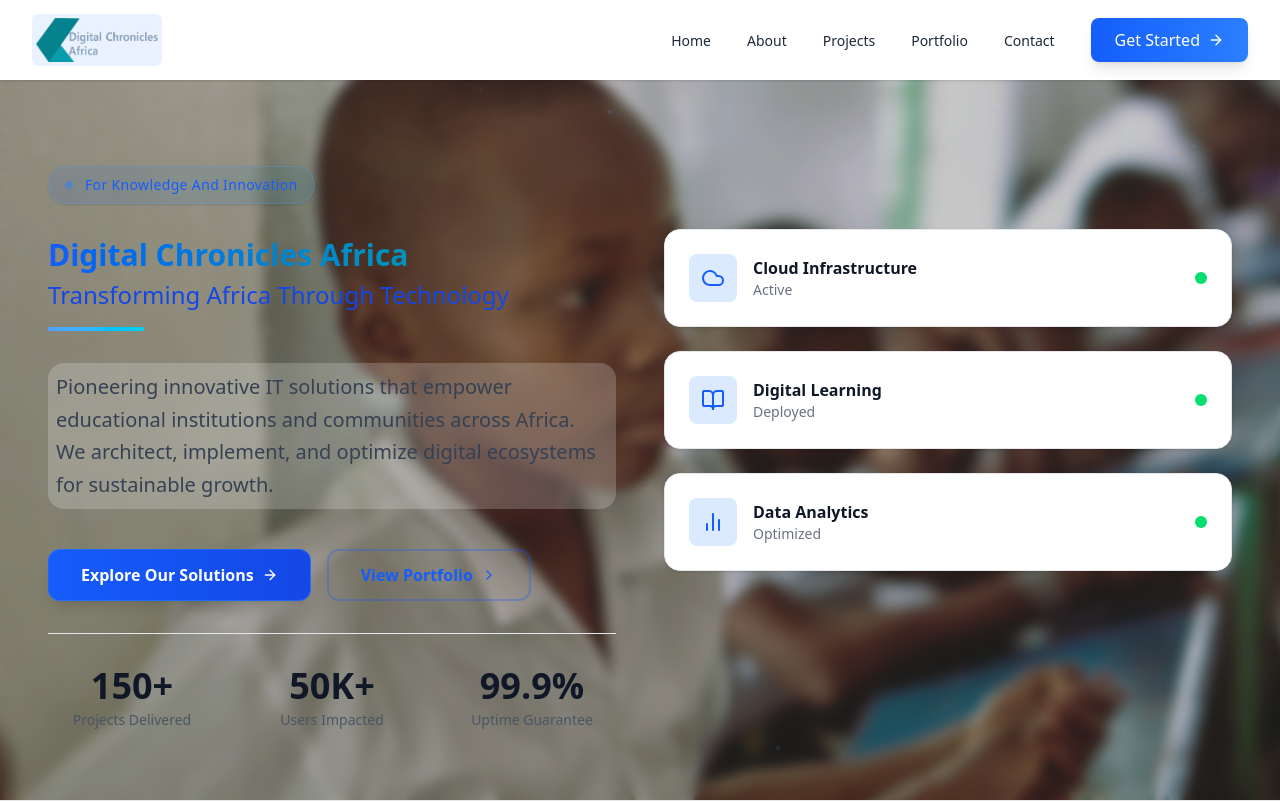
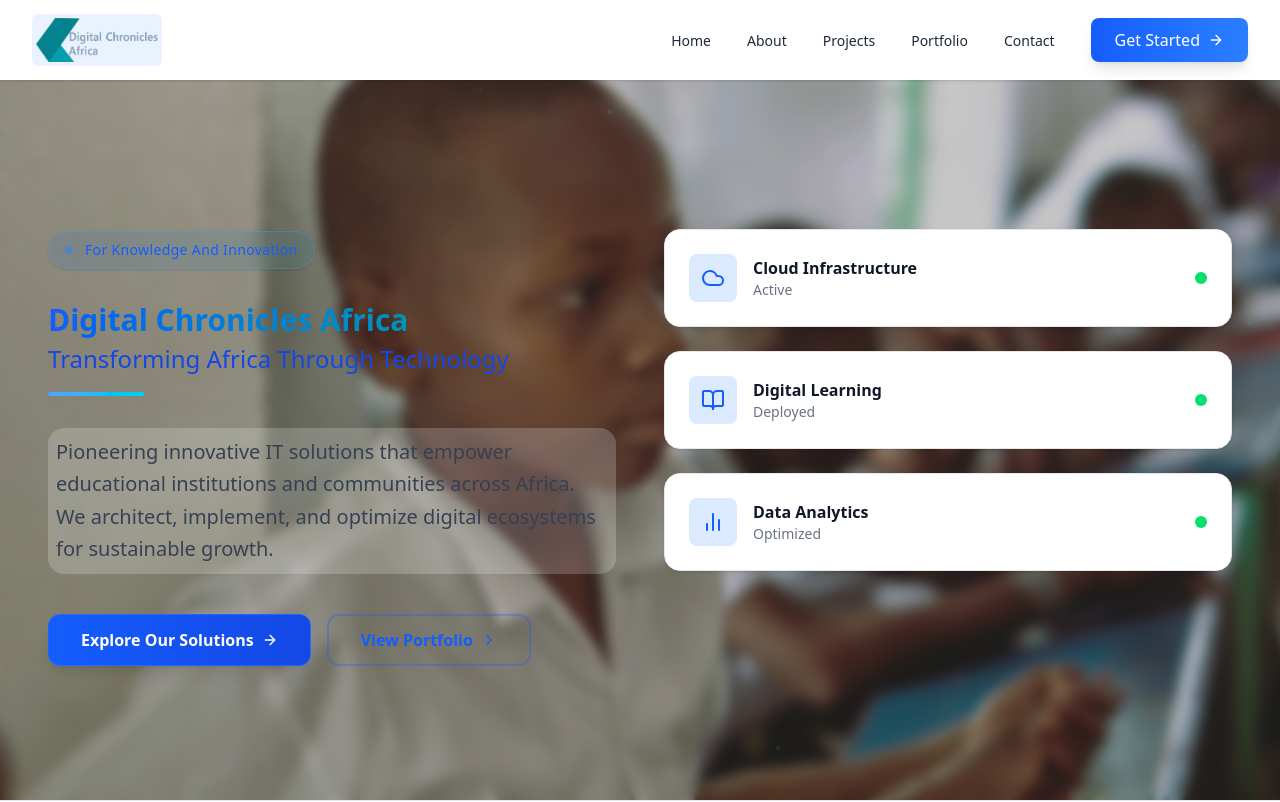
Before and after one commit to atwanzireT/dcl-website, a Next.js app: page / in a window 1280 px wide. Shown: the top 802 px of the page. Built offline with nearby package versions, Linux system fonts and the light colour scheme.

Commit message:
removed metrics

```diff
--- a/components/hero.tsx
+++ b/components/hero.tsx
@@ -147,32 +147,7 @@ export default function Hero() {
                   </motion.button>
                 </motion.div>
 
-                {/* Key Metrics */}
-                <motion.div
-                  initial={{ opacity: 0, y: 30 }}
-                  animate={{ opacity: 1, y: 0 }}
-                  transition={{ delay: 0.7, duration: 0.8 }}
-                  className="grid grid-cols-3 gap-8 pt-8 border-t border-gray-200"
-                >
-                  {[
-                    { number: "150+", label: "Projects Delivered" },
-                    { number: "50K+", label: "Users Impacted" },
-                    { number: "99.9%", label: "Uptime Guarantee" },
-                  ].map((metric, index) => (
-                    <motion.div
-                      key={index}
-                      whileHover={{ y: -5 }}
-                      className="text-center"
-                    >
-                      <div className="text-3xl lg:text-4xl font-bold text-gray-900 mb-1">
-                        {metric.number}
-                      </div>
-                      <div className="text-sm text-gray-600 font-medium">
-                        {metric.label}
-                      </div>
-                    </motion.div>
-                  ))}
-                </motion.div>
+
               </motion.div>
 
               {/* Right Visual Element */}
```
